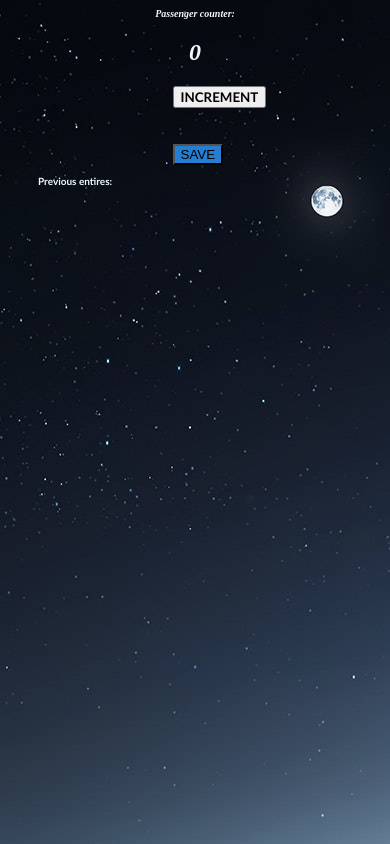
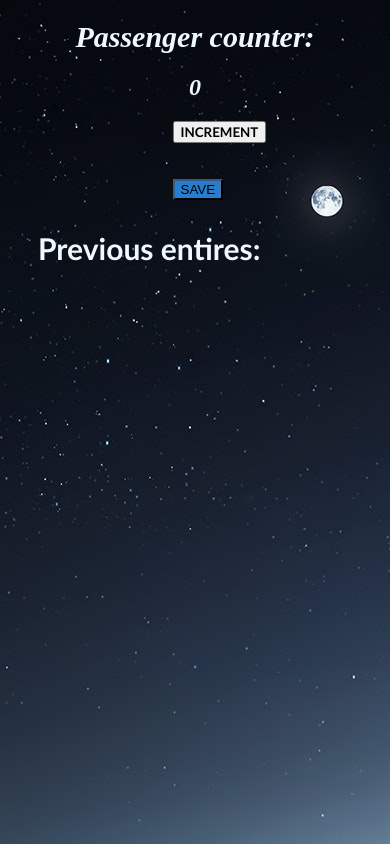
Before and after one commit to younusqureshi/jsbegin, a plain HTML site: page index.html in a window 390 px wide. Drawn offline with Linux system fonts and the light colour scheme.

Commit message:
Update index.css

```diff
--- a/index.css
+++ b/index.css
@@ -40,7 +40,7 @@ button {
 
     h1,
     #save-el {
-        font-size: 10px
+        font-size: 30px
     }
 
     #save-el {
```
